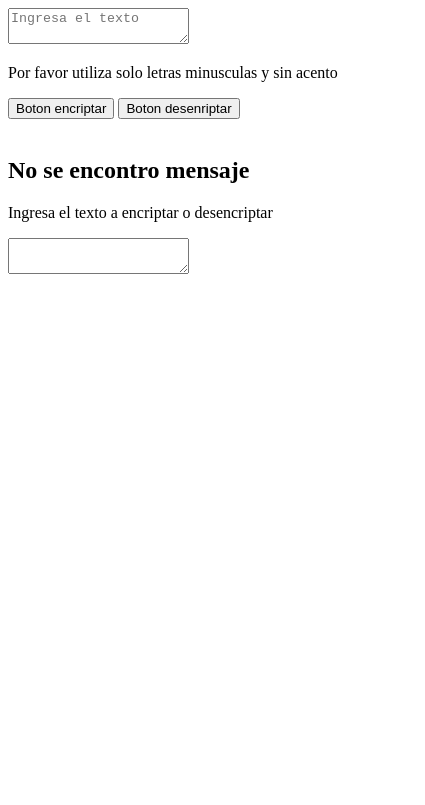
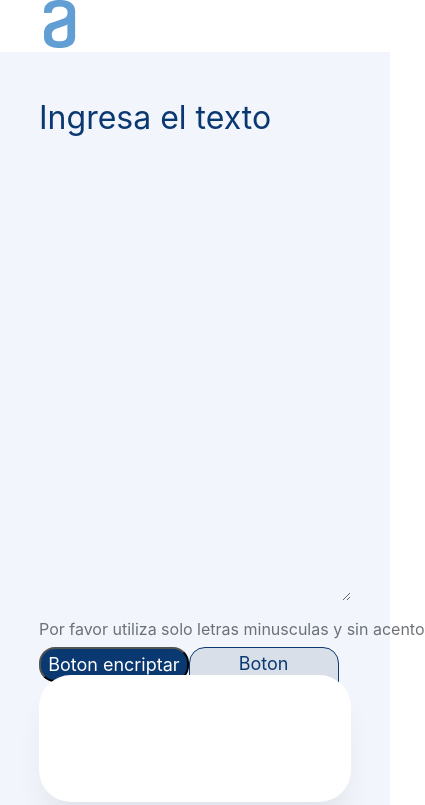
Before and after one commit to Schwandree/Allura-Challenge, a plain HTML site: page index.html in a window 390 px wide. Both pictures are taken after a click on the button "Boton encriptar". Shown: the top 805 px of the page, 425 px wide, since content can reach past the window. Drawn offline with Linux system fonts and the light colour scheme.

Commit message:
Challenge

```diff
--- a/index.html
+++ b/index.html
@@ -4,8 +4,9 @@
     <meta charset="UTF-8">
     <meta name="viewport" content="width=device-width, initial-scale=1.0">
     <title>Encriptador de Texto</title>
-    <link rel="stylesheet" href="style.css">
+    <link rel="stylesheet" href="styles.css">
 </head>
+<img src="img/logo.png" alt="Logo" class="logo">
 <body>
     <div class="container">
         <div class="cuadroencriptador">
@@ -21,15 +22,13 @@
     </div>
     <div class="botones">
         <button class="botonencriptar" type="button" onclick="encriptar()">Boton encriptar</button>
-        <button class="botondesencriptar" type="button" onclick="desencriptar()">Boton desenriptar</button>
+        <button class="botondesencriptar" type="button" onclick="desencriptar()">Boton desencriptar</button>
     </div>
 </div>
 <div class="encriptado">
-    <img src="" alt="" id="dibujo">
-</div> <div class="mensajeencriptado" id="mensajeencriptado">
-    <h2 id="titulo-mensaje">No se encontro mensaje</h2>
-    <p id="parrafo">Ingresa el texto a encriptar o desencriptar</p>
-    <textarea name="mensaje" id="mensaje" class="mensaje"></textarea>
+    <img src="img/muñeco.png" alt="Muñeco" id="muñeco" />
+    <div class="mensajeencriptado" id="mensajeencriptado">
+        <textarea name="mensaje" id="mensaje" class="mensaje" readonly></textarea>
 </div>
 
 </body>
--- a/index.js
+++ b/index.js
@@ -0,0 +1,76 @@
+const botonEncriptar = document.querySelector(".botonencriptar");
+const botonDesencriptar = document.querySelector(".botondesencriptar");
+const munieco = document.querySelector("#muñeco");
+const contenedor = document.querySelector("#mensajeencriptado");
+const resultado = document.querySelector("#mensaje");
+const btnCopiar = document.querySelector(".boton-copiar");
+
+botonEncriptar.onclick = encriptar;
+botonDesencriptar.onclick = desencriptar;
+btnCopiar.addEventListener("click", copiarTexto);
+function encriptar() {
+    ocultarAdelante();
+    const cajatexto = recuperarTexto();
+    resultado.value = encriptarTexto(cajatexto);
+    if (cajatexto !== "") {
+        ocultarImagen();
+    } else {
+        mostrarImagen();
+    }
+}
+
+function desencriptar() {
+    ocultarAdelante();
+    const cajatexto = recuperarTexto();
+    const textoDesencriptado = desencriptarTexto(cajatexto);
+    resultado.value = textoDesencriptado;
+
+    if (textoDesencriptado !== "") {
+        ocultarImagen();
+    } else {
+        mostrarImagen();
+    }
+}
+
+function recuperarTexto() {
+    const cajatexto = document.querySelector("#Texto");
+    return cajatexto.value;
+}
+
+function ocultarAdelante() {
+    ocultarImagen();
+    contenedor.classList.remove("ocultar");
+}
+
+function ocultarImagen() {
+    munieco.style.display = "none";
+}
+
+function mostrarImagen() {
+    munieco.style.display = "block";
+}
+
+function encriptarTexto(mensaje) {
+    return mensaje.replace(/e/g, "enter")
+                  .replace(/i/g, "imes")
+                  .replace(/a/g, "ai")
+                  .replace(/o/g, "ober")
+                  .replace(/u/g, "ufat");
+}
+
+function desencriptarTexto(mensaje) {
+    return mensaje.replace(/enter/g, "e")
+                  .replace(/imes/g, "i")
+                  .replace(/ai/g, "a")
+                  .replace(/ober/g, "o")
+                  .replace(/ufat/g, "u");
+}
+
+function copiarTexto() {
+    const contenido = resultado.value;
+    navigator.clipboard.writeText(contenido).then(() => {
+        console.log("Texto copiado al portapapeles");
+    }).catch(err => {
+        console.error("Error al copiar el texto: ", err);
+    });
+}
--- a/styles.css
+++ b/styles.css
@@ -0,0 +1,235 @@
+* {
+    margin: 0;
+    padding: 0;
+}
+
+.container {
+    position: relative;
+    width: 100vw;
+    height: 100vh;
+    background: #f3f5fc;
+}
+
+.Texto {
+    position: absolute;
+    width: 42%;
+    height: 60%;
+    left: 12%;
+    top: 15%;
+    border: none;
+    font-family: "Inter", sans-serif;
+    font-style: normal;
+    font-weight: 400;
+    font-size: 32px;
+    line-height: 150%;
+    background-color: #f3f5fc;
+}
+
+.Texto::placeholder {
+    color: #0a3871;
+}
+
+.Texto:focus,
+.Texto:active {
+    border: none;
+    outline: none;
+}
+
+.requisitos {
+    display: flex;
+    flex-direction: row;
+    align-items: center;
+    padding: 0;
+    gap: 8px;
+    position: absolute;
+    width: 80%;
+    left: 12%;
+    top: 80%;
+}
+
+.requisitos p {
+    font-family: "Inter", sans-serif;
+    font-style: normal;
+    font-weight: 400;
+    font-size: 12px;
+    line-height: 150%;
+    color: #495057;
+    opacity: 0.8;
+    flex: none;
+    order: 1;
+    flex-grow: 0;
+}
+
+.botones {
+    display: flex;
+    flex-direction: row;
+    align-items: flex-start;
+    padding: 1% 0;
+    position: absolute;
+    width: 80%;
+    left: 12%;
+    top: 82%;
+}
+
+.botonencriptar {
+    align-items: center;
+    justify-content: center;
+    padding: 2%;
+    gap: 8px;
+    width: 25%;
+    background-color: #0a3871;
+    border-radius: 24px;
+    font-family: "Inter", sans-serif;
+    font-size: 18px;
+    line-height: 19px;
+    text-align: center;
+    color: #fff;
+}
+
+.botondesencriptar {
+    box-sizing: border-box;
+    display: flex;
+    flex-direction: row;
+    align-items: flex-start;
+    justify-content: center;
+    padding: 2%;
+    gap: 8px;
+    width: 25%;
+    background: #d8dfe8;
+    border: 1px solid #0a3871;
+    border-radius: 24px;
+    font-family: "Inter", sans-serif;
+    font-weight: 400;
+    font-size: 18px;
+    line-height: 19px;
+    text-align: center;
+    color: #0a3871;
+}
+
+.botonencriptar:hover,
+.botondesencriptar:hover {
+    margin: 0.3%;
+    width: 24.5%;
+    padding: 1.8%;
+}
+
+.encriptado {
+    display: flex;
+    flex-direction: column;
+    align-items: center;
+    justify-content: center;
+    position: absolute;
+    width: 30%;
+    height: 90%;
+    left: 60%;
+    top: 5%;
+    background: #fff;
+    box-shadow: 0px 24px 32px -8px rgba(0, 0, 0, 0.08);
+    border-radius: 32px;
+    padding: 20px;
+    box-sizing: border-box;
+}
+
+.mensajeencriptado {
+    display: flex;
+    flex-direction: column;
+    align-items: center;
+    justify-content: center;
+    width: 100%;
+    text-align: center;
+    box-sizing: border-box;
+}
+
+
+.mensajeencriptado h2 {
+    width: 60%;
+    font-family: "Inter", sans-serif;
+    font-style: normal;
+    font-weight: 700;
+    font-size: 24px;
+    line-height: 120%;
+    text-align: center;
+    color: #343a40;
+}
+
+.mensaje {
+    font-family: "Inter", sans-serif;
+    font-size: 32px;
+    color: #000;
+    background-color: #f3f5fc;
+    border: none;
+    outline: none;
+    resize: none;
+    width: 100%;
+    height: auto;
+    box-sizing: border-box;
+}
+.mensajeencriptado p {
+    width: 80%;
+    font-family: "Inter", sans-serif;
+    font-style: normal;
+    font-weight: 400;
+    font-size: 16px;
+    line-height: 150%;
+    text-align: center;
+    color: #495057;
+}
+
+.encriptado img {
+    width: 80%;
+    height: auto;
+    margin-bottom: 20px;
+}
+
+
+@media (max-width: 57.5em) {
+    .container {
+        display: flex;
+        flex-direction: row;
+    }
+    .Texto {
+        width: 80%;
+        height: 60%;
+        left: 10%;
+        top: 5%;
+    }
+    .requisitos {
+        width: 80%;
+        left: 10%;
+        top: 67%;
+    }
+    .requisitos p {
+        font-size: 16px;
+    }
+    .botones {
+        width: 80%;
+        left: 10%;
+        top: 70%;
+    }
+    .botonencriptar,
+    .botondesencriptar {
+        width: 48%;
+        border-radius: 16px;
+    }
+    .botonencriptar:hover,
+    .botondesencriptar:hover {
+        margin: 0.3%;
+        width: 47.5%;
+        padding: 1.8%;
+    }
+    .encriptado {
+        width: 80%;
+        height: 15%;
+        left: 10%;
+        top: 80%;
+    }
+    .mensajeencriptado {
+        width: 100%;
+        top: 5%;
+    }
+    .encriptado img {
+        top: 0;
+        display: none;
+        visibility: hidden;
+    }
+}
```
Also changed, not shown: img/Encriptador - 1 Celular.png (deleted), img/Encriptador - 1 Desktop.png (deleted), img/Encriptador - 1 Tablet.png (deleted), img/Encriptador - 2 Celular.png (deleted), img/Encriptador - 2 Desktop.png (deleted), img/Encriptador - 2 Tablet.png (deleted), img/logo.png (added), img/muñeco.png (added).
